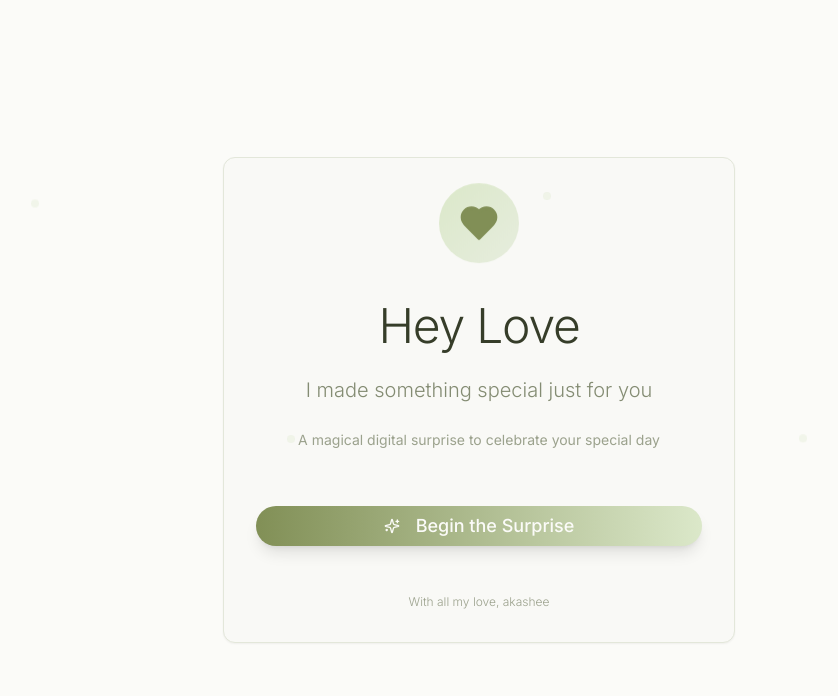
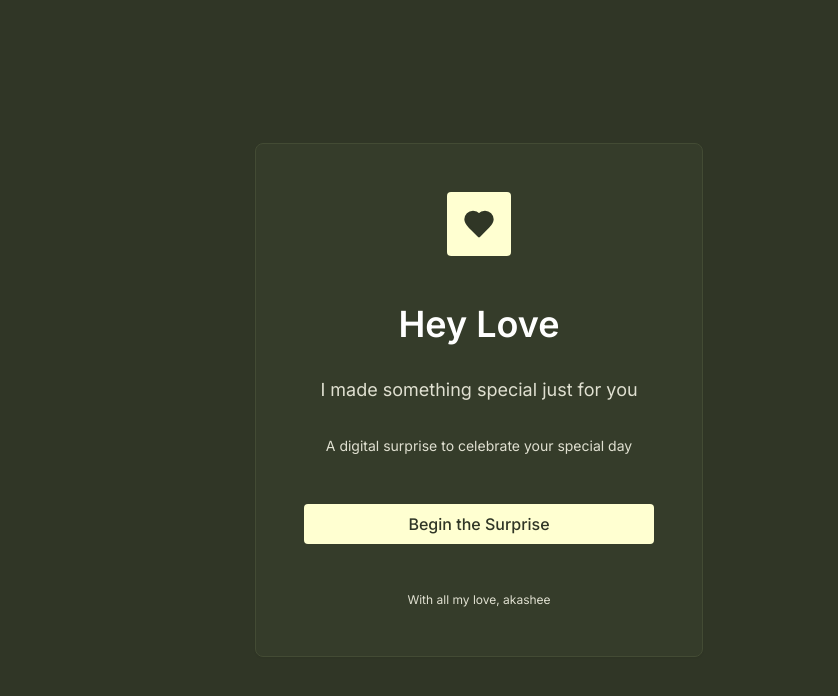
Before and after one commit to akashsundarr/annu-ui, a React (Vite) app: page / in a window 1280 px wide. Shown: the top 696 px of the page, without its empty margins (161-999 px from the left). Built offline with nearby package versions, Linux system fonts and the light colour scheme.

Commit message:
Refactor: Apply minimalist olive green theme
Refactor the UI to a minimalist design with an olive green background, white/yellow text, and a clean layout. Remove unnecessary emojis and apply simple styling to components and buttons.

```diff
--- a/src/components/ui/button.tsx
+++ b/src/components/ui/button.tsx
@@ -5,7 +5,7 @@ import { cva, type VariantProps } from "class-variance-authority"
 import { cn } from "@/lib/utils"
 
 const buttonVariants = cva(
-  "inline-flex items-center justify-center gap-2 whitespace-nowrap rounded-md text-sm font-medium ring-offset-background transition-colors focus-visible:outline-none focus-visible:ring-2 focus-visible:ring-ring focus-visible:ring-offset-2 disabled:pointer-events-none disabled:opacity-50 [&_svg]:pointer-events-none [&_svg]:size-4 [&_svg]:shrink-0",
+  "inline-flex items-center justify-center gap-2 whitespace-nowrap rounded text-sm font-medium transition-colors focus-visible:outline-none focus-visible:ring-2 focus-visible:ring-ring disabled:pointer-events-none disabled:opacity-50 [&_svg]:pointer-events-none [&_svg]:size-4 [&_svg]:shrink-0",
   {
     variants: {
       variant: {
@@ -13,16 +13,16 @@ const buttonVariants = cva(
         destructive:
           "bg-destructive text-destructive-foreground hover:bg-destructive/90",
         outline:
-          "border border-input bg-background hover:bg-accent hover:text-accent-foreground",
+          "border border-border bg-card text-card-foreground hover:bg-accent hover:text-accent-foreground",
         secondary:
-          "bg-secondary text-secondary-foreground hover:bg-secondary/80",
+          "bg-secondary text-secondary-foreground hover:bg-secondary/90",
         ghost: "hover:bg-accent hover:text-accent-foreground",
-        link: "text-primary underline-offset-4 hover:underline",
+        link: "text-foreground underline-offset-4 hover:underline",
       },
       size: {
         default: "h-10 px-4 py-2",
-        sm: "h-9 rounded-md px-3",
-        lg: "h-11 rounded-md px-8",
+        sm: "h-9 px-3",
+        lg: "h-11 px-8",
         icon: "h-10 w-10",
       },
     },
--- a/src/index.css
+++ b/src/index.css
@@ -5,37 +5,27 @@
 
 @layer base {
   :root {
-    --background: 60 30% 98%;
-    --foreground: 80 20% 20%;
-    --card: 60 20% 97%;
-    --card-foreground: 80 20% 25%;
-    --popover: 60 20% 97%;
-    --popover-foreground: 80 20% 25%;
-    --primary: 75 25% 45%;
-    --primary-foreground: 60 30% 98%;
-    --secondary: 85 30% 90%;
-    --secondary-foreground: 80 20% 25%;
-    --muted: 75 15% 94%;
-    --muted-foreground: 80 10% 50%;
-    --accent: 85 40% 85%;
-    --accent-foreground: 80 20% 25%;
+    /* Minimalist olive design system */
+    --background: 82 18% 18%; /* Flat olive green #556B2F */
+    --foreground: 60 100% 100%; /* Pure white text */
+    --card: 82 18% 20%; /* Slightly lighter olive for cards */
+    --card-foreground: 60 100% 100%; /* White text on cards */
+    --popover: 82 18% 20%;
+    --popover-foreground: 60 100% 100%;
+    --primary: 82 18% 18%; /* Olive primary */
+    --primary-foreground: 60 100% 100%; /* White on primary */
+    --secondary: 60 100% 91%; /* Muted yellow #FFFACD */
+    --secondary-foreground: 82 18% 18%; /* Olive text on yellow */
+    --muted: 82 18% 22%; /* Muted olive */
+    --muted-foreground: 60 20% 85%; /* Light text for muted */
+    --accent: 60 100% 91%; /* Muted yellow accent */
+    --accent-foreground: 82 18% 18%; /* Olive on yellow */
     --destructive: 0 60% 55%;
-    --destructive-foreground: 60 30% 98%;
-    --border: 75 20% 88%;
-    --input: 75 20% 88%;
-    --ring: 75 25% 45%;
-    --radius: 0.75rem;
-
-    /* Custom olive/sage palette */
-    --olive-50: 75 30% 96%;
-    --olive-100: 75 25% 92%;
-    --olive-200: 75 20% 84%;
-    --olive-300: 75 18% 70%;
-    --olive-400: 75 20% 55%;
-    --olive-500: 75 25% 45%;
-    --sage-50: 85 25% 95%;
-    --sage-100: 85 20% 88%;
-    --sage-200: 85 18% 80%;
+    --destructive-foreground: 60 100% 100%;
+    --border: 82 18% 25%; /* Subtle olive border */
+    --input: 82 18% 25%;
+    --ring: 60 100% 91%; /* Yellow focus ring */
+    --radius: 0.5rem; /* Reduced radius for minimalism */
   }
 }
 
@@ -45,38 +35,18 @@
   }
   body {
     @apply bg-background text-foreground;
-    font-family: 'Inter', -apple-system, BlinkMacSystemFont, 'Segoe UI', sans-serif;
-    font-feature-settings: 'cv02', 'cv03', 'cv04', 'cv11';
+    font-family: 'Inter', 'Poppins', -apple-system, BlinkMacSystemFont, 'Segoe UI', sans-serif;
+    font-weight: 400;
   }
 }
 
 @layer components {
   .minimal-card {
-    @apply bg-card border border-border rounded-lg shadow-sm;
-  }
-
-  .gentle-float {
-    animation: gentleFloat 4s ease-in-out infinite;
+    @apply bg-card border border-border rounded;
   }
 
   .fade-in-minimal {
-    animation: fadeInMinimal 0.6s ease-out;
-  }
-
-  .scale-in-minimal {
-    animation: scaleInMinimal 0.4s ease-out;
-  }
-
-  .heart-splash {
-    animation: heartSplash 0.6s ease-out;
-  }
-
-  .animate-fade-in {
-    animation: fadeIn 0.8s ease-out;
-  }
-
-  .animate-slide-in {
-    animation: slideIn 0.6s ease-out;
+    animation: fadeInMinimal 0.3s ease-out;
   }
 }
 
--- a/src/pages/BirthdayWish.tsx
+++ b/src/pages/BirthdayWish.tsx
@@ -1,7 +1,7 @@
 
 import { useState, useEffect } from 'react';
 import { useNavigate } from 'react-router-dom';
-import { Heart, Gift, Sparkles } from 'lucide-react';
+import { Heart, Gift } from 'lucide-react';
 import { Button } from '@/components/ui/button';
 import { Card, CardContent } from '@/components/ui/card';
 
@@ -23,49 +23,33 @@ const BirthdayWish = () => {
   }, []);
 
   return (
-    <div className="min-h-screen flex items-center justify-center p-6 bg-background relative overflow-hidden">
-      {/* Subtle floating elements */}
-      <div className="absolute inset-0 pointer-events-none opacity-20">
-        {[...Array(8)].map((_, i) => (
-          <div
-            key={i}
-            className="absolute w-3 h-3 bg-accent rounded-full gentle-float"
-            style={{
-              left: `${Math.random() * 100}%`,
-              top: `${Math.random() * 100}%`,
-              animationDelay: `${i * 0.6}s`,
-              animationDuration: '5s',
-            }}
-          />
-        ))}
-      </div>
-
-      <div className="w-full max-w-2xl text-center space-y-12 z-10">
+    <div className="min-h-screen flex items-center justify-center p-8 bg-background font-['Inter']">
+      <div className="w-full max-w-xl text-center space-y-16">
         {/* Main Birthday Message */}
-        <div className={`space-y-8 ${showContent ? 'fade-in-minimal' : 'opacity-0'}`}>
-          <div className="space-y-6">
-            <h1 className="text-6xl md:text-8xl font-extralight text-foreground tracking-tight">
+        <div className={`space-y-12 ${showContent ? 'fade-in-minimal' : 'opacity-0'}`}>
+          <div className="space-y-8">
+            <h1 className="text-5xl md:text-6xl font-semibold text-foreground">
               Happy Birthday
             </h1>
-            <div className="flex items-center justify-center gap-4">
-              <h2 className="text-4xl md:text-6xl font-light text-primary">
+            <div className="flex items-center justify-center gap-3">
+              <h2 className="text-3xl md:text-4xl font-semibold text-accent-foreground">
                 annuBee
               </h2>
-              <Heart className="w-12 h-12 text-accent gentle-float" fill="currentColor" />
+              <Heart className="w-8 h-8 text-accent-foreground" fill="currentColor" />
             </div>
           </div>
         </div>
 
         {/* Heartfelt Message */}
         {showMessage && (
-          <div className="scale-in-minimal">
-            <Card className="minimal-card bg-gradient-to-br from-card to-accent/10 border-accent/20">
+          <div className="fade-in-minimal">
+            <Card className="minimal-card">
               <CardContent className="p-8">
-                <div className="space-y-4">
-                  <p className="text-2xl text-muted-foreground font-light leading-relaxed italic">
+                <div className="space-y-6">
+                  <p className="text-xl text-muted-foreground leading-relaxed">
                     You're the most precious part of my life
                   </p>
-                  <p className="text-lg text-muted-foreground/80 font-light">
+                  <p className="text-base text-muted-foreground">
                     Today is all about celebrating the amazing person you are
                   </p>
                 </div>
@@ -76,12 +60,13 @@ const BirthdayWish = () => {
 
         {/* Gift Button */}
         {showButton && (
-          <div className="scale-in-minimal">
+          <div className="fade-in-minimal">
             <Button
               onClick={() => navigate('/photo-gallery')}
-              className="bg-gradient-to-r from-primary to-accent hover:from-primary/90 hover:to-accent/90 text-primary-foreground px-12 py-4 text-xl font-medium rounded-full transition-all duration-300 hover:scale-105 shadow-lg border-0"
+              variant="secondary"
+              className="px-8 py-3 text-lg font-medium"
             >
-              <Gift className="mr-3 w-6 h-6" />
+              <Gift className="mr-2 w-5 h-5" />
               Open Your First Gift
             </Button>
           </div>
--- a/src/pages/Index.tsx
+++ b/src/pages/Index.tsx
@@ -1,7 +1,7 @@
 
 import { useState, useEffect } from 'react';
 import { useNavigate } from 'react-router-dom';
-import { Heart, Sparkles } from 'lucide-react';
+import { Heart } from 'lucide-react';
 import { Button } from '@/components/ui/button';
 import { Card, CardContent } from '@/components/ui/card';
 
@@ -19,59 +19,43 @@ const Index = () => {
   };
 
   return (
-    <div className="min-h-screen flex items-center justify-center p-6 bg-background relative overflow-hidden">
-      {/* Subtle floating elements */}
-      <div className="absolute inset-0 pointer-events-none opacity-30">
-        {[...Array(4)].map((_, i) => (
-          <div
-            key={i}
-            className="absolute w-2 h-2 bg-accent rounded-full gentle-float"
-            style={{
-              left: `${15 + (i * 20)}%`,
-              top: `${25 + (i % 2) * 30}%`,
-              animationDelay: `${i * 1.2}s`,
-              animationDuration: '6s',
-            }}
-          />
-        ))}
-      </div>
-
-      <div className={`w-full max-w-lg ${showContent ? 'fade-in-minimal' : 'opacity-0'}`}>
-        <Card className="minimal-card p-8 text-center">
-          <CardContent className="space-y-8 p-0">
+    <div className="min-h-screen flex items-center justify-center p-8 bg-background font-['Inter']">
+      <div className={`w-full max-w-md ${showContent ? 'fade-in-minimal' : 'opacity-0'}`}>
+        <Card className="minimal-card p-12 text-center">
+          <CardContent className="space-y-12 p-0">
             {/* Clean icon */}
             <div className="flex justify-center">
-              <div className="w-20 h-20 rounded-full bg-gradient-to-br from-accent to-secondary flex items-center justify-center gentle-float">
-                <Heart className="w-10 h-10 text-primary" fill="currentColor" />
+              <div className="w-16 h-16 rounded bg-accent flex items-center justify-center">
+                <Heart className="w-8 h-8 text-accent-foreground" fill="currentColor" />
               </div>
             </div>
 
             {/* Typography */}
-            <div className="space-y-6">
-              <h1 className="text-5xl font-light text-foreground tracking-tight flex items-center justify-center gap-3">
+            <div className="space-y-8">
+              <h1 className="text-4xl font-semibold text-foreground">
                 Hey Love
               </h1>
-              <p className="text-xl text-muted-foreground font-light leading-relaxed">
+              <p className="text-lg text-muted-foreground">
                 I made something special just for you
               </p>
-              <p className="text-sm text-muted-foreground opacity-80">
-                A magical digital surprise to celebrate your special day
+              <p className="text-sm text-muted-foreground">
+                A digital surprise to celebrate your special day
               </p>
             </div>
 
             {/* CTA Button */}
-            <div className="pt-6">
+            <div>
               <Button
                 onClick={handleBeginSurprise}
-                className="w-full bg-gradient-to-r from-primary to-accent hover:from-primary/90 hover:to-accent/90 text-primary-foreground font-medium py-4 text-lg rounded-full transition-all duration-300 hover:scale-[1.02] shadow-lg border-0"
+                variant="secondary"
+                className="w-full py-3 text-base font-medium"
               >
-                <Sparkles className="mr-2 w-5 h-5" />
                 Begin the Surprise
               </Button>
             </div>
 
             {/* Simple signature */}
-            <p className="text-xs text-muted-foreground/80 font-light pt-4">
+            <p className="text-xs text-muted-foreground">
               With all my love, akashee
             </p>
           </CardContent>
```
